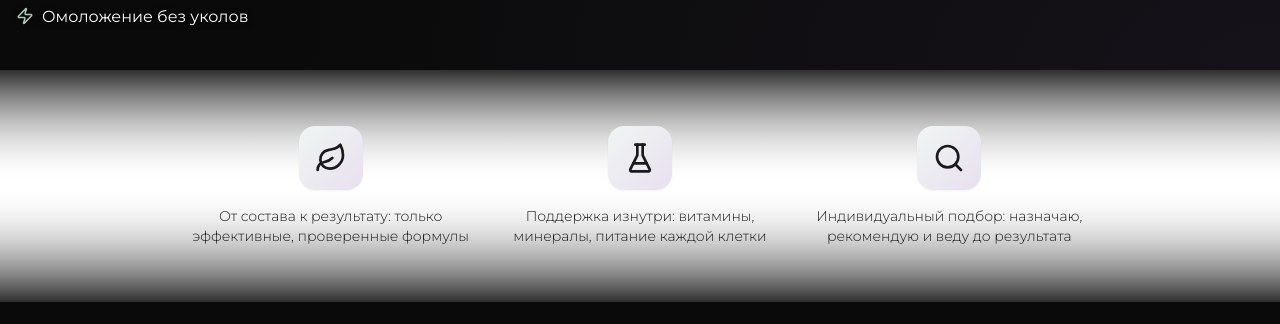
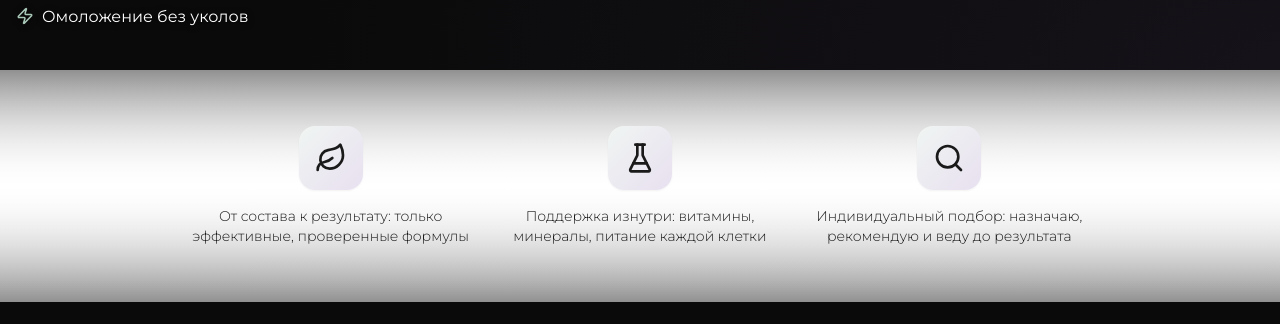
Before and after one commit to pr-poehali-dev/beauty-salon-website-22, a React (Vite) app: page / in a window 1280 px wide. Shown: the part 628-952 px from the top of the page. Built offline with nearby package versions, Linux system fonts and the light colour scheme.

Commit message:
Refactor: soften message tone

```diff
--- a/src/pages/Index.tsx
+++ b/src/pages/Index.tsx
@@ -99,8 +99,8 @@ export default function Index() {
 
       {/* PILLARS */}
       <section className="relative py-14 px-6 w-full overflow-hidden bg-white">
-        <div className="absolute inset-0 bg-gradient-to-b from-[#0a0a0a] via-transparent to-[#0a0a0a]" style={{opacity: 0.85}} />
-        <div className="absolute inset-0 bg-gradient-to-b from-transparent via-white to-transparent" />
+        <div className="absolute inset-0 bg-gradient-to-b from-[#0a0a0a] via-transparent to-[#0a0a0a]" style={{opacity: 0.45}} />
+        <div className="absolute inset-0 bg-gradient-to-b from-transparent via-white to-transparent" style={{opacity: 0.9}} />
         <div className="relative z-10 grid grid-cols-3 gap-8 max-w-4xl mx-auto">
           {[
             { icon: "Leaf", desc: "От состава к результату: только эффективные, проверенные формулы" },
```
